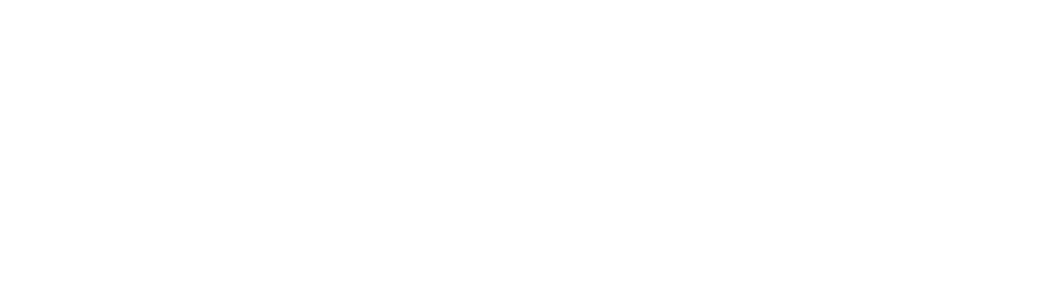
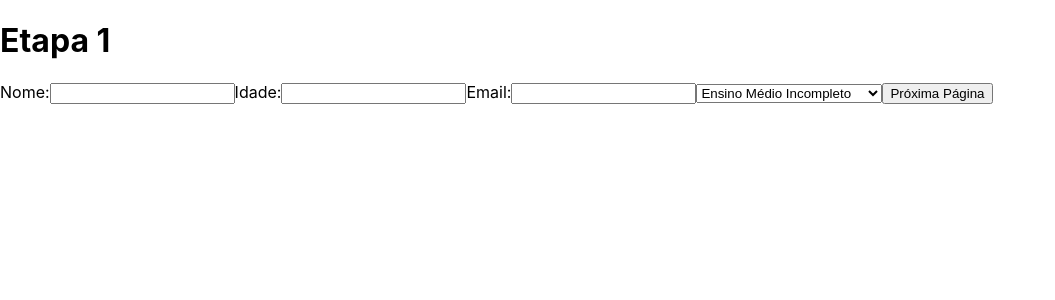
Before and after one commit to future4code/jemison-Rafael-Lopes, a React (Create React App) app in the folder modulo3/renderizao-condicional-v2.0/labenu-forms/: page / in a window 1280 px wide. Shown: the top 300 px of the page, without its empty margins (0-1055 px from the left). Built offline with nearby package versions, Linux system fonts and the light colour scheme.

Commit message:
renderiza paginas

```diff
--- a/modulo3/renderizao-condicional-v2.0/labenu-forms/src/App.js
+++ b/modulo3/renderizao-condicional-v2.0/labenu-forms/src/App.js
@@ -1,9 +1,35 @@
-
+import React, { useState } from 'react';
+import { Etapa1 } from './components/Etapa1';
+import { Etapa2 } from './components/Etapa2';
+import { Etapa3 } from './components/Etapa3';
+import { EtapaFinal } from './components/Final';
 
 function App() {
+
+  const [pagina, setPagina] = useState("1")
+
+  const paginaRenderizada = () => {
+    switch (pagina){
+      case "1":
+        return <Etapa1 mudaPagina={mudaPagina}/>
+      case "2":
+        return <Etapa2 mudaPagina={mudaPagina}/>
+      case "3":
+        return <Etapa3 mudaPagina={mudaPagina}/>
+      case "4":
+        return <EtapaFinal />
+      default:
+        return <Etapa1 mudaPagina={mudaPagina}/>
+    }
+  }
+
+ function mudaPagina(pagina){
+    setPagina(pagina)
+ }
+
   return (
-    <div>
-
+    <div className="App">
+      {paginaRenderizada()}
     </div>
   );
 }
--- a/modulo3/renderizao-condicional-v2.0/labenu-forms/src/components/Etapa1.js
+++ b/modulo3/renderizao-condicional-v2.0/labenu-forms/src/components/Etapa1.js
@@ -54,7 +54,7 @@
                     <option value="2">Ensino Superior Completo</option>
                 </select>
 
-                <input type="submit" value="Enviar" />
+                <input type="submit" value="Próxima Página" />
 
              </form>
 
--- a/modulo3/renderizao-condicional-v2.0/labenu-forms/src/components/Etapa2.js
+++ b/modulo3/renderizao-condicional-v2.0/labenu-forms/src/components/Etapa2.js
@@ -1,41 +1,41 @@
 import React, { useState } from "react";
 
 
-export function Etapa2 ({ mudaPagina }) {
+export function Etapa2({ mudaPagina }) {
 
     const [curso, setCurso] = useState("")
     const [unidadeDeEnsino, setUnidadeDeEnsino] = useState("")
 
 
-    function handleCurso (event) {
+    function handleCurso(event) {
         setCurso(event.target.value)
     }
 
-    function handleUnidadeDeEnsino (event) {
+    function handleUnidadeDeEnsino(event) {
         setUnidadeDeEnsino(event.target.value)
     }
 
-    function handleSubmit (event) {
+    function handleSubmit(event) {
         event.preventDefault()
         mudaPagina("4")
     }
 
-    return(
+    return (
         <div>
-             <h1>Etapa 2</h1>
+            <h1>Etapa 2</h1>
 
-             <form onSubmit={handleSubmit}>
+            <form onSubmit={handleSubmit}>
                 <label>Qual o curso?
-                  <input type="text" value={curso} onChange={handleCurso}/>
+                    <input type="text" value={curso} onChange={handleCurso} />
                 </label>
 
                 <label>Qual unidade de ensino?
-                    <input type="text" value={unidadeDeEnsino} onChange={handleUnidadeDeEnsino}/>
+                    <input type="text" value={unidadeDeEnsino} onChange={handleUnidadeDeEnsino} />
                 </label>
 
-                <input type="submit" value="Enviar" />
+                <input type="submit" value="Próxima Página" />
 
-             </form>
+            </form>
 
         </div>
 
--- a/modulo3/renderizao-condicional-v2.0/labenu-forms/src/components/Etapa3.js
+++ b/modulo3/renderizao-condicional-v2.0/labenu-forms/src/components/Etapa3.js
@@ -34,7 +34,7 @@
                         <option value="Nenhum">Não fiz curso complementar</option>
                     </select>
                 </label>
-                <input type="submit" value="Enviar" />
+                <input type="submit" value="Próxima Página" />
 
              </form>
 
```
